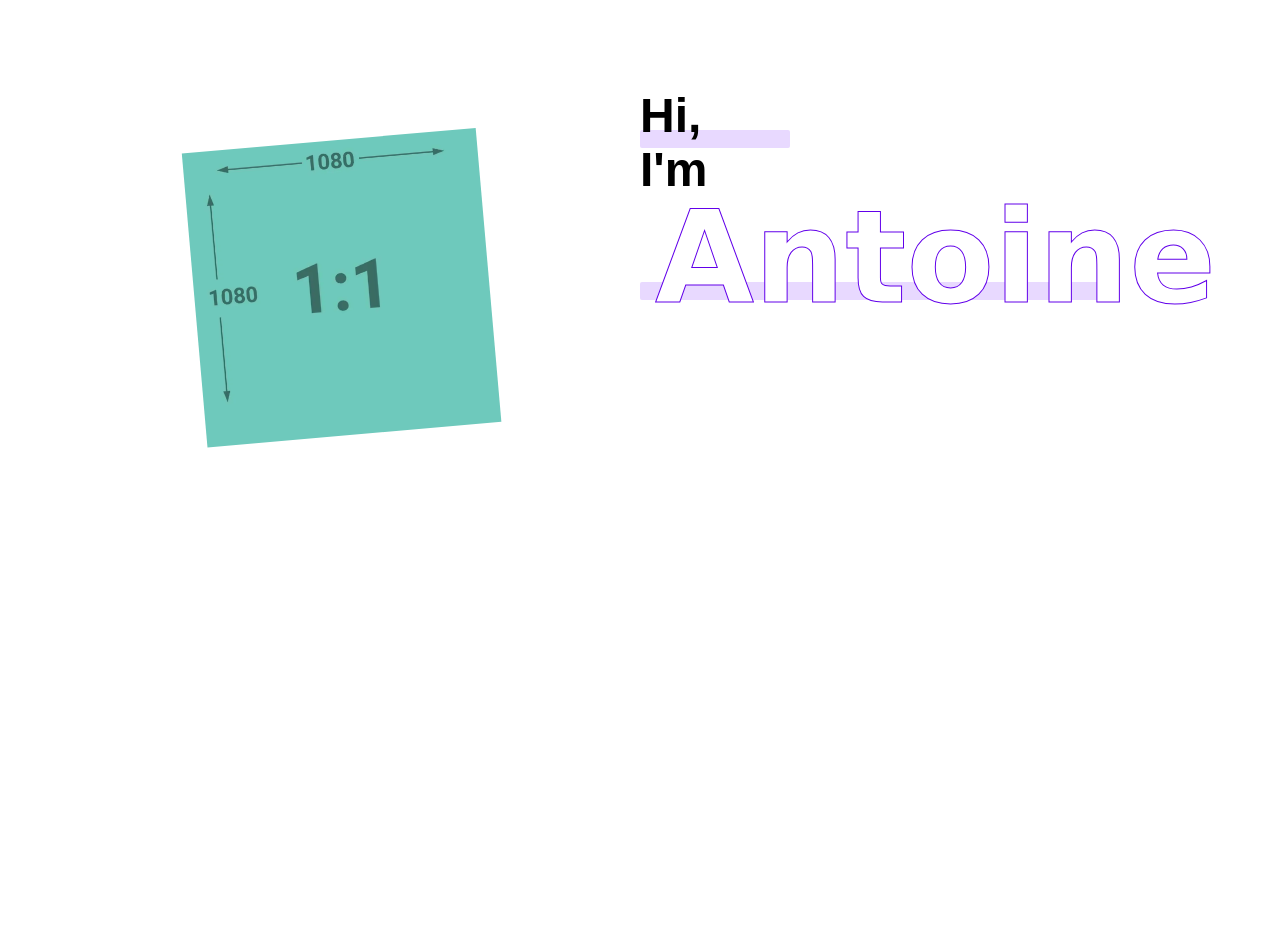
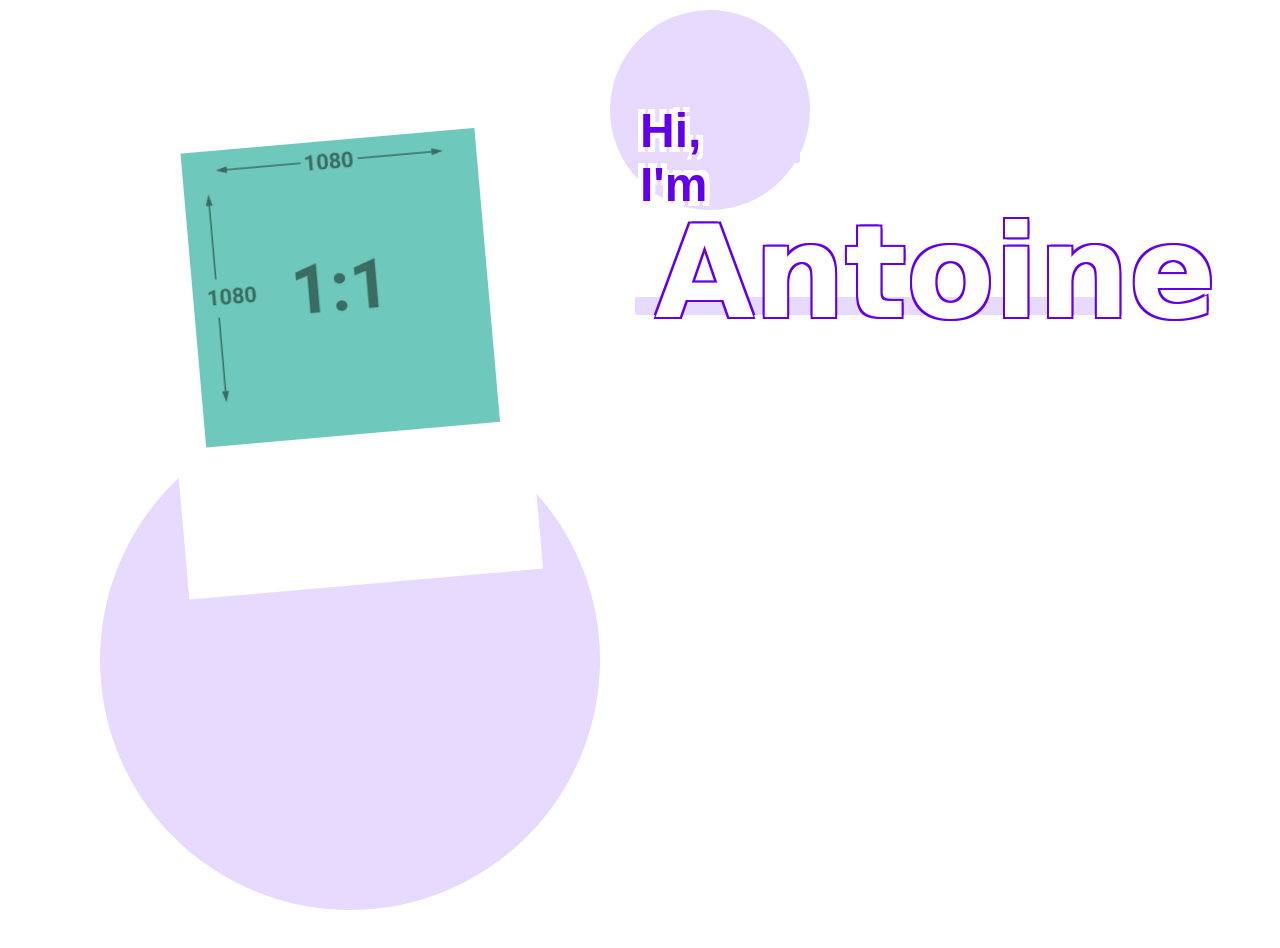
Before and after one commit to Arrrlinks/PortFolio, a plain HTML site: page index.html in a window 1280 px wide. Shown: the part 1440-2388 px from the top of the page. Drawn offline with Linux system fonts and the light colour scheme; a web font is replaced by a local one.

Commit message:
fix: text shadow, also tried to put circles around the photo, but not really that good

```diff
--- a/index.html
+++ b/index.html
@@ -3,6 +3,7 @@
 <head>
     <meta charset="UTF-8">
     <title>Antoine FAURE</title>
+    <meta name="viewport" content="width=device-width, initial-scale=1.0">
     <!-- Main styles -->
     <link rel="stylesheet" href="styles/main.css">
     <!-- Topbar styles -->
--- a/styles/about/about.css
+++ b/styles/about/about.css
@@ -15,14 +15,38 @@
 .about img {
     width: 50%;
     border: var(--text-color) 30px solid;
-    border-bottom: var(--text-color) 120px solid;
+    border-bottom: var(--text-color) 150px solid;
     transform: rotate(-5deg);
+    filter: blur(0.3px);
 }
 
 .about .photo {
     display: flex;
     justify-content: center;
     align-items: center;
+}
+
+.about .photo-circle, .about .photo-circle2 {
+    position: absolute;
+    transform-origin: center;
+    background-color: var(--primary-color-light);
+    border-radius: 50%;
+}
+
+.about .photo-circle {
+    width: 500px;
+    height: 500px;
+    top: 500px;
+    left: 100px;
+    z-index: -1;
+}
+
+.about .photo-circle2 {
+    width: 200px;
+    height: 200px;
+    top: 100px;
+    left: 610px;
+    z-index: -1;
 }
 
 .about .text {
@@ -37,30 +61,43 @@
     height: fit-content;
     margin-top:-20px;
     line-height: 1;
+    user-select: none;
+    color: var(--primary-color);
+    text-shadow:
+            5px 5px 0 var(--text-color),
+            -5px 5px 0 var(--text-color),
+            -5px -5px 0 var(--text-color),
+            5px -5px 0 var(--text-color);
 }
 
 .about h2 .antoine {
     font-family: "Bonheur Royale", cursive;
     font-size: 8rem;
+    font-weight: 800;
     margin: -5px 0 0 15px;
     color: var(--text-color);
-    -webkit-text-stroke: 1px var(--primary-color);
+    text-shadow:
+            2px 2px 0 var(--primary-color),
+            -2px 2px 0 var(--primary-color),
+            -2px -2px 0 var(--primary-color),
+            2px -2px 0 var(--primary-color);
 }
 
 .about .line, .about .line2 {
-    width: 150px;
     height: 18px;
     background-color: var(--primary-color-light);
     border-radius: 2px;
     grid-column: span 2;
     margin-top: -10px;
+    margin-left: -5px;
 }
 
 .about .line {
+    width: 165px;
     margin-bottom: -50px;
 }
 .about .line2 {
-    width: 480px;
+    width: 475px;
     margin-top: -40px;
     margin-bottom: 50px;
 }
```
